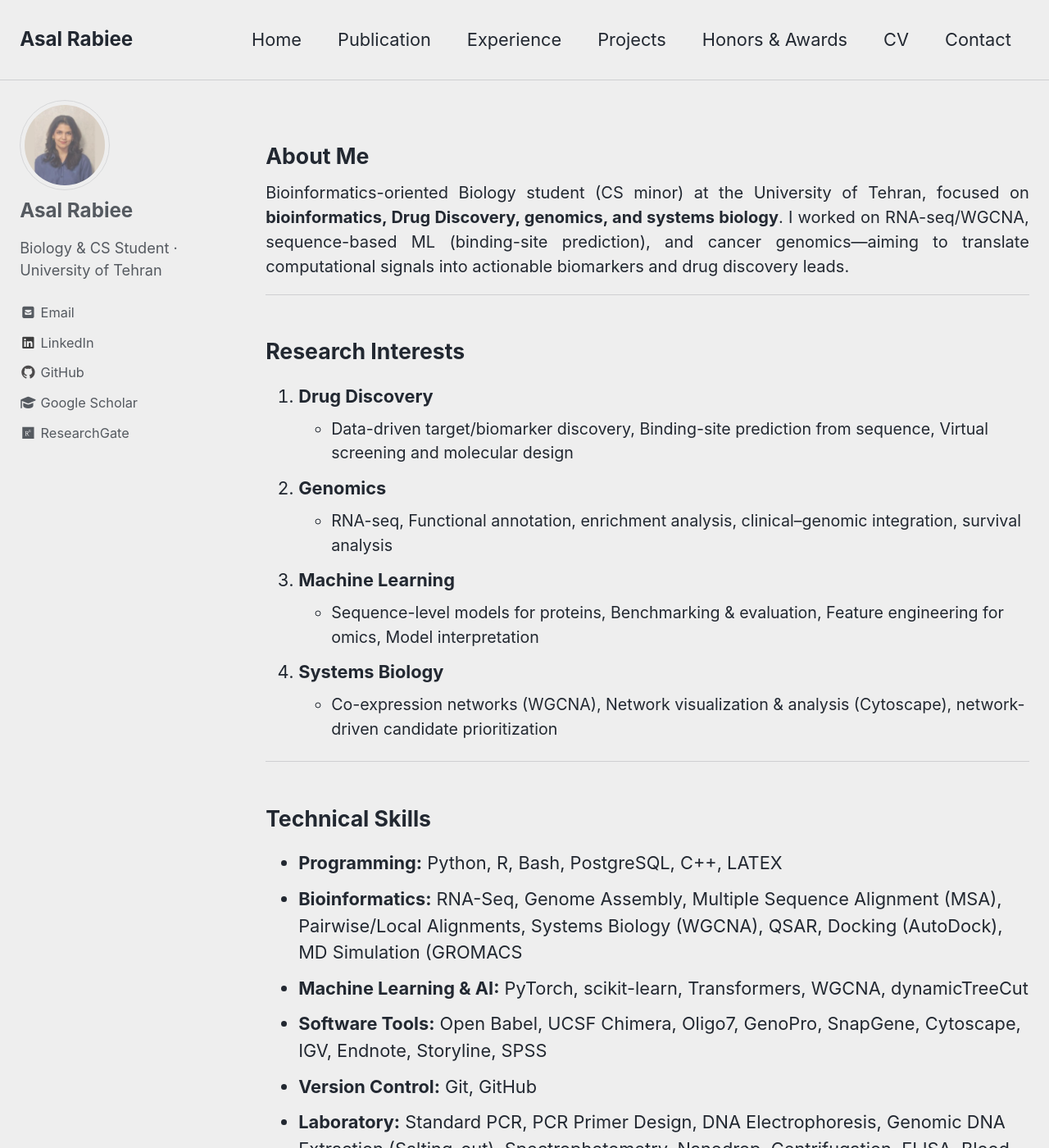
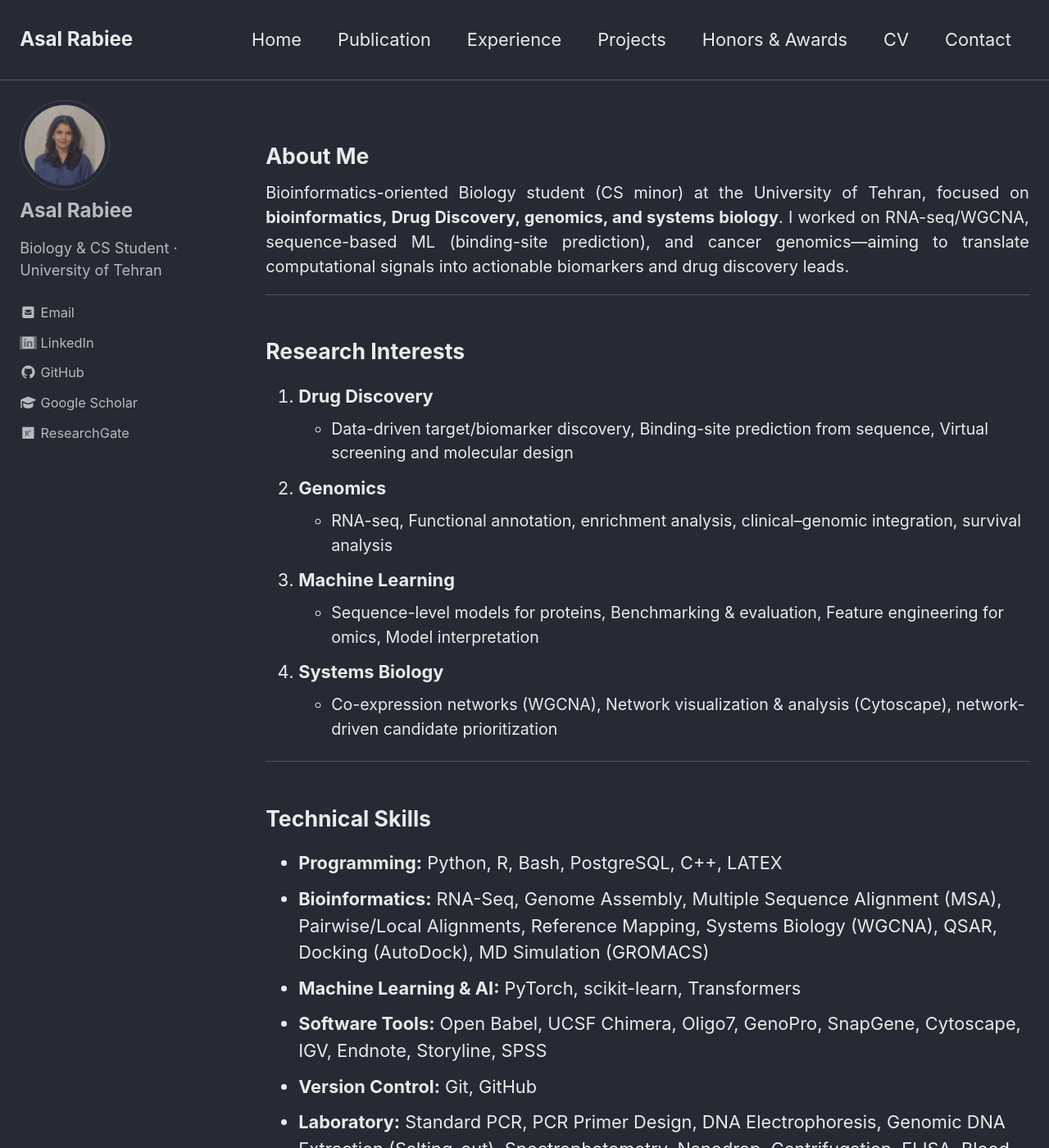
Before and after one commit to AsalRb/asalrb.github.io, a Jekyll site: the page built from index.md, in a window 1280 px wide and 1400 px high. Shown: the whole window at 82% size. Built offline with Jekyll 4.4.1, drawn with Linux system fonts in a browser that asks for light colours; cached includes are drawn as plain includes; the list of posts is cut into pages by our own code.

Commit message:
Update site content

```diff
--- a/_config.yml
+++ b/_config.yml
@@ -12,7 +12,7 @@
 
 # theme                  : "minimal-mistakes-jekyll"
 # remote_theme           : "mmistakes/minimal-mistakes"
-minimal_mistakes_skin    : "air" # "air", "aqua", "contrast", "dark", "dirt", "neon", "mint", "plum", "sunrise"
+minimal_mistakes_skin    : "dark" # "air", "aqua", "contrast", "dark", "dirt", "neon", "mint", "plum", "sunrise"
 
 # Site Settings
 locale                   : "en-US"
--- a/index.md
+++ b/index.md
@@ -33,8 +33,8 @@ Bioinformatics-oriented Biology student (CS minor) at the University of Tehran,
 ---
 ## Technical Skills
 - **Programming:** Python, R, Bash, PostgreSQL, C++, LATEX
-- **Bioinformatics:** RNA-Seq, Genome Assembly, Multiple Sequence Alignment (MSA), Pairwise/Local Alignments, Systems Biology (WGCNA), QSAR, Docking (AutoDock), MD Simulation (GROMACS
-- **Machine Learning & AI:** PyTorch, scikit-learn, Transformers, WGCNA, dynamicTreeCut
+- **Bioinformatics:** RNA-Seq, Genome Assembly, Multiple Sequence Alignment (MSA), Pairwise/Local Alignments, Reference Mapping, Systems Biology (WGCNA), QSAR, Docking (AutoDock), MD Simulation (GROMACS)
+- **Machine Learning & AI:** PyTorch, scikit-learn, Transformers
 - **Software Tools:** Open Babel, UCSF Chimera, Oligo7, GenoPro, SnapGene, Cytoscape, IGV, Endnote, Storyline, SPSS
 - **Version Control:** Git, GitHub
 - **Laboratory:** Standard PCR, PCR Primer Design, DNA Electrophoresis, Genomic DNA Extraction (Salting-out), Spectrophotometry, Nanodrop, Centrifugation, ELISA, Blood Smear Preparation, Aseptic Technique, Gram Staining, Streak Plate Method
```
Also changed, not shown: 1 other file.
